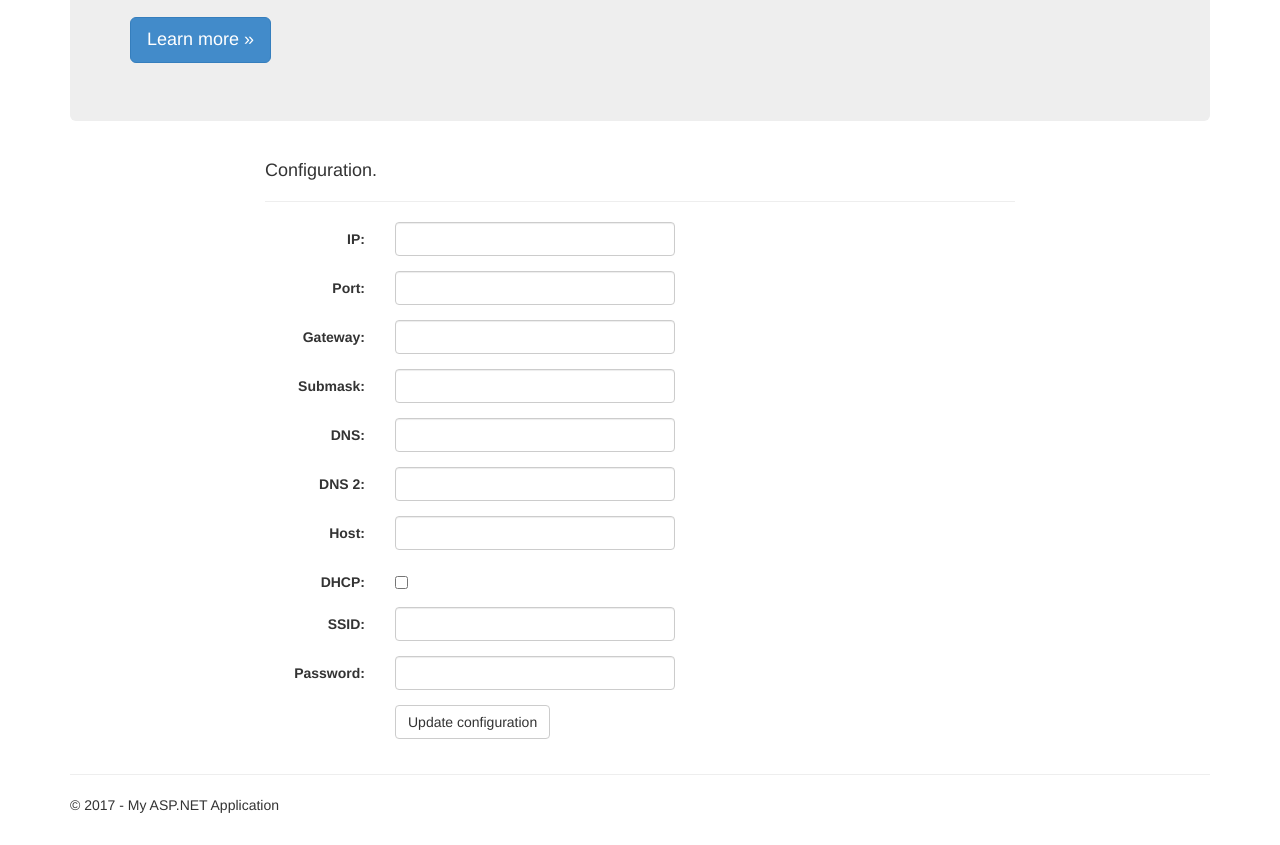
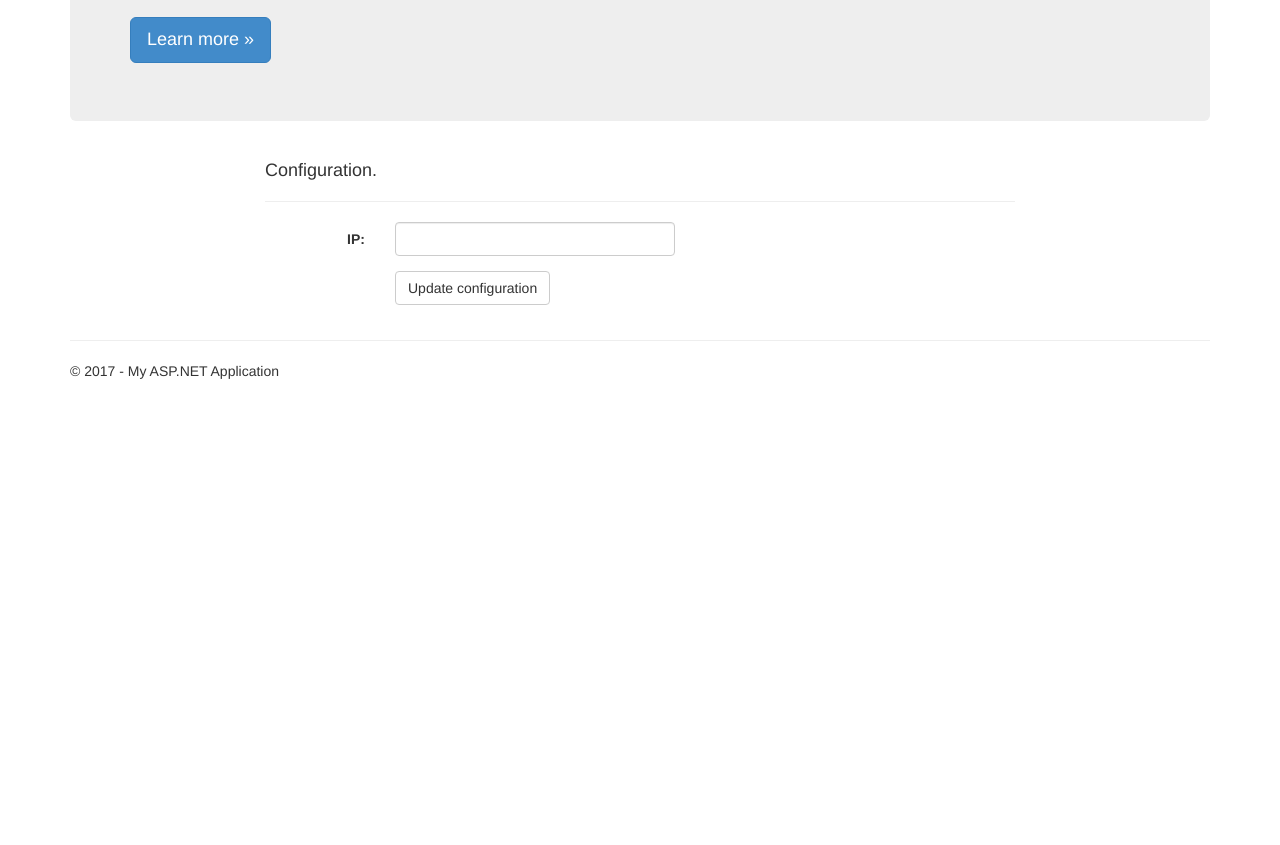
Before and after one commit to VladimirGlushets/Clever_Pump, a plain HTML site: page src/index.html in a window 1280 px wide. Shown: the part 253-1098 px from the top of the page. After the commit the page ends 800 px from the top, so only its background shows below. Drawn offline with Linux system fonts and the light colour scheme.

Commit message:
Update Config form

```diff
--- a/src/index.html
+++ b/src/index.html
@@ -44,16 +44,16 @@
 <div class="row">
     <div class="col-md-offset-2 col-md-8">
     <section id="loginForm">
-        <form action="/Account/Login" class="form-horizontal" method="post" role="form" novalidate="novalidate"><input name="__RequestVerificationToken" type="hidden" value="A6eGTCMPRphgexJdmYC9bQjcSKYesbVTeUsLW2DXL3cop3BDvHyfJoE0y58lnv_fjC2Y44ia8XVnW8MunC6PtVSnrYnwKSYC9DO0vJEuh901">                <h4>Configuration.</h4>
+        <form action="http://localhost:63549/api/config" class="form-horizontal" method="post" role="form" novalidate="novalidate"><input name="__RequestVerificationToken" type="hidden" value="A6eGTCMPRphgexJdmYC9bQjcSKYesbVTeUsLW2DXL3cop3BDvHyfJoE0y58lnv_fjC2Y44ia8XVnW8MunC6PtVSnrYnwKSYC9DO0vJEuh901">                <h4>Configuration.</h4>
                 <hr>
                 <div class="form-group">
                     <label class="col-md-2 control-label" for="Email">IP:</label>
                     <div class="col-md-10">
-                        <input class="form-control" data-val="true" data-val-email="The Email field is not a valid e-mail address." data-val-required="The Email field is required." id="Email" name="Email" type="text" value="">
+                        <input class="form-control" data-val="true" data-val-email="The Email field is not a valid e-mail address." data-val-required="The Email field is required." id="Ip" name="Ip" type="text" value="">
                         <span class="field-validation-valid text-danger" data-valmsg-for="Email" data-valmsg-replace="true"></span>
                     </div>
                 </div>
-                <div class="form-group">
+                <!-- <div class="form-group">
                     <label class="col-md-2 control-label" for="Password">Port:</label>
                     <div class="col-md-10">
                         <input class="form-control" data-val="true" data-val-required="The Password field is required." id="Password" name="Password" type="text">
@@ -118,7 +118,7 @@
                         <input class="form-control" data-val="true" data-val-required="The Password field is required." id="Password" name="Password" type="password">
                         <span class="field-validation-valid text-danger" data-valmsg-for="Password" data-valmsg-replace="true"></span>
                     </div>
-                </div>
+                </div> -->
 
                 <div class="form-group">
                     <div class="col-md-offset-2 col-md-10">
--- a/src/js/app/services/htmlService.js
+++ b/src/js/app/services/htmlService.js
@@ -3,73 +3,73 @@ window.htmlService = function() {
     "<div class='row'>" +
     "<div class='col-md-offset-2 col-md-8'>" +
     "<section id='loginForm'>" +
-        "<form action='/Account/Login' class='form-horizontal' method='post' role='form' novalidate='novalidate'>" +
+        "<form action='http://localhost:63549/api/config' class='form-horizontal' method='post' role='form' novalidate='novalidate'>" +
         "<h4>Configuration.</h4>" +
                 "<hr>" +
                 "<div class='form-group'>" +
-                    "<label class='col-md-2 control-label' for='Email'>IP:</label>" +
+                    "<label class='col-md-2 control-label' for='Ip'>IP:</label>" +
                     "<div class='col-md-10'>" +
-                        "<input class='form-control' data-val='true' data-val-email='The Email field is not a valid e-mail address' data-val-required='The Email field is required.' id='Email' name='Email' type='text'>" +
+                        "<input class='form-control' data-val='true' data-val-required='The Ip field is required.' id='Ip' name='Ip' type='text'>" +
                         "<span class='field-validation-valid text-danger' data-valmsg-replace='true'></span>" +
                     "</div>" +
                 "</div>" +
                 "<div class='form-group'>" +
-                    "<label class='col-md-2 control-label' for='Password'>Port:</label>" +
+                    "<label class='col-md-2 control-label' for='Port'>Port:</label>" +
                     "<div class='col-md-10'>" +
-                        "<input class='form-control' data-val='true' data-val-required='The Password field is required.' id='Password' name='Password' type='text'>" +
-                        "<span class='field-validation-valid text-danger' data-valmsg-for='Password' data-valmsg-replace='true'></span>" +
+                        "<input class='form-control' data-val='true' data-val-required='The Port field is required.' id='Port' name='Port' type='text'>" +
+                        "<span class='field-validation-valid text-danger' data-valmsg-for='Port' data-valmsg-replace='true'></span>" +
                     "</div>" +
                 "</div>" +
                 "<div class='form-group'>" +
-                    "<label class='col-md-2 control-label' for='Password'>Gateway:</label>" +
+                    "<label class='col-md-2 control-label' for='Gateway'>Gateway:</label>" +
                     "<div class='col-md-10'>" +
-                        "<input class='form-control' data-val='true' data-val-required='The Password field is required.' id='Password' name='Password' type='text'>" +
-                        "<span class='field-validation-valid text-danger' data-valmsg-for='Password' data-valmsg-replace='true'></span>" +
+                        "<input class='form-control' data-val='true' data-val-required='The Gateway field is required.' id='Gateway' name='Gateway' type='text'>" +
+                        "<span class='field-validation-valid text-danger' data-valmsg-for='Gateway' data-valmsg-replace='true'></span>" +
                     "</div>" +
                 "</div>" +
                 "<div class='form-group'>" +
-                    "<label class='col-md-2 control-label' for='Password'>Submask:</label>" +
+                    "<label class='col-md-2 control-label' for='Submask'>Submask:</label>" +
                     "<div class='col-md-10'>" +
-                        "<input class='form-control' data-val='true' data-val-required='The Password field is required.' id='Password' name='Password' type='text'>" +
-                        '<span class="field-validation-valid text-danger" data-valmsg-for="Password" data-valmsg-replace="true"></span>' +
+                        "<input class='form-control' data-val='true' data-val-required='The Submask field is required.' id='Submask' name='Submask' type='text'>" +
+                        '<span class="field-validation-valid text-danger" data-valmsg-for="Submask" data-valmsg-replace="true"></span>' +
                     "</div>" +
                 "</div>" +
                 '<div class="form-group">' +
-                    '<label class="col-md-2 control-label" for="Password">DNS:</label>' +
+                    '<label class="col-md-2 control-label" for="Dns">DNS:</label>' +
                     '<div class="col-md-10">' +
-                        '<input class="form-control" data-val="true" data-val-required="The Password field is required." id="Password" name="Password" type="text">' +
-                        '<span class="field-validation-valid text-danger" data-valmsg-for="Password" data-valmsg-replace="true"></span>' +
+                        '<input class="form-control" data-val="true" data-val-required="The Dns field is required." id="Dns" name="Dns" type="text">' +
+                        '<span class="field-validation-valid text-danger" data-valmsg-for="Dns" data-valmsg-replace="true"></span>' +
                     '</div>' +
                 '</div>' +
                 '<div class="form-group">' +
-                    '<label class="col-md-2 control-label" for="Password">DNS 2:</label>' +
+                    '<label class="col-md-2 control-label" for="Dns2">DNS 2:</label>' +
                     '<div class="col-md-10">' +
-                        '<input class="form-control" data-val="true" data-val-required="The Password field is required." id="Password" name="Password" type="text">' +
-                        '<span class="field-validation-valid text-danger" data-valmsg-for="Password" data-valmsg-replace="true"></span>' +
+                        '<input class="form-control" data-val="true" data-val-required="The Dns2 field is required." id="Dns2" name="Dns2" type="text">' +
+                        '<span class="field-validation-valid text-danger" data-valmsg-for="Dns2" data-valmsg-replace="true"></span>' +
                     '</div>' +
                 '</div>' +
                 '<div class="form-group">' +
-                    '<label class="col-md-2 control-label" for="Password">Host:</label>' +
+                    '<label class="col-md-2 control-label" for="Host">Host:</label>' +
                     '<div class="col-md-10">' +
-                        '<input class="form-control" data-val="true" data-val-required="The Password field is required." id="Password" name="Password" type="text">' +
-                        '<span class="field-validation-valid text-danger" data-valmsg-for="Password" data-valmsg-replace="true"></span>' +
+                        '<input class="form-control" data-val="true" data-val-required="The Host field is required." id="Host" name="Host" type="text">' +
+                        '<span class="field-validation-valid text-danger" data-valmsg-for="Host" data-valmsg-replace="true"></span>' +
                     '</div>' +
                 '</div>' +
                  '<div class="form-group">' +
-                    '<label class="col-md-2 control-label" for="Password">DHCP:</label>' +
+                    '<label class="col-md-2 control-label" for="Dhcp">DHCP:</label>' +
                     '<div class="col-md-10">' +
                         '<div class="checkbox">' +
-                            '<input data-val="true" data-val-required="The Remember me? field is required." id="RememberMe" name="RememberMe" type="checkbox" value="true">' +
-                            '<input name="RememberMe" type="hidden" value="false">' +
+                            '<input data-val="true" id="Dhcp" name="Dhcp" type="checkbox" value="true">' +
+                            '<input name="Dhcp" type="hidden" value="false">' +
                         '</div>' +
                     '</div>' +
                 '</div>' +
 
                 '<div class="form-group">' +
-                    '<label class="col-md-2 control-label" for="Password">SSID:</label>' +
+                    '<label class="col-md-2 control-label" for="Ssid">SSID:</label>' +
                     '<div class="col-md-10">' +
-                        '<input class="form-control" data-val="true" data-val-required="The Password field is required." id="Password" name="Password" type="text">' +
-                        '<span class="field-validation-valid text-danger" data-valmsg-for="Password" data-valmsg-replace="true"></span>' +
+                        '<input class="form-control" data-val="true" data-val-required="The Ssid field is required." id="Ssid" name="Ssid" type="text">' +
+                        '<span class="field-validation-valid text-danger" data-valmsg-for="Ssid" data-valmsg-replace="true"></span>' +
                     '</div>' +
                 '</div>' +
                 '<div class="form-group">' +
```
